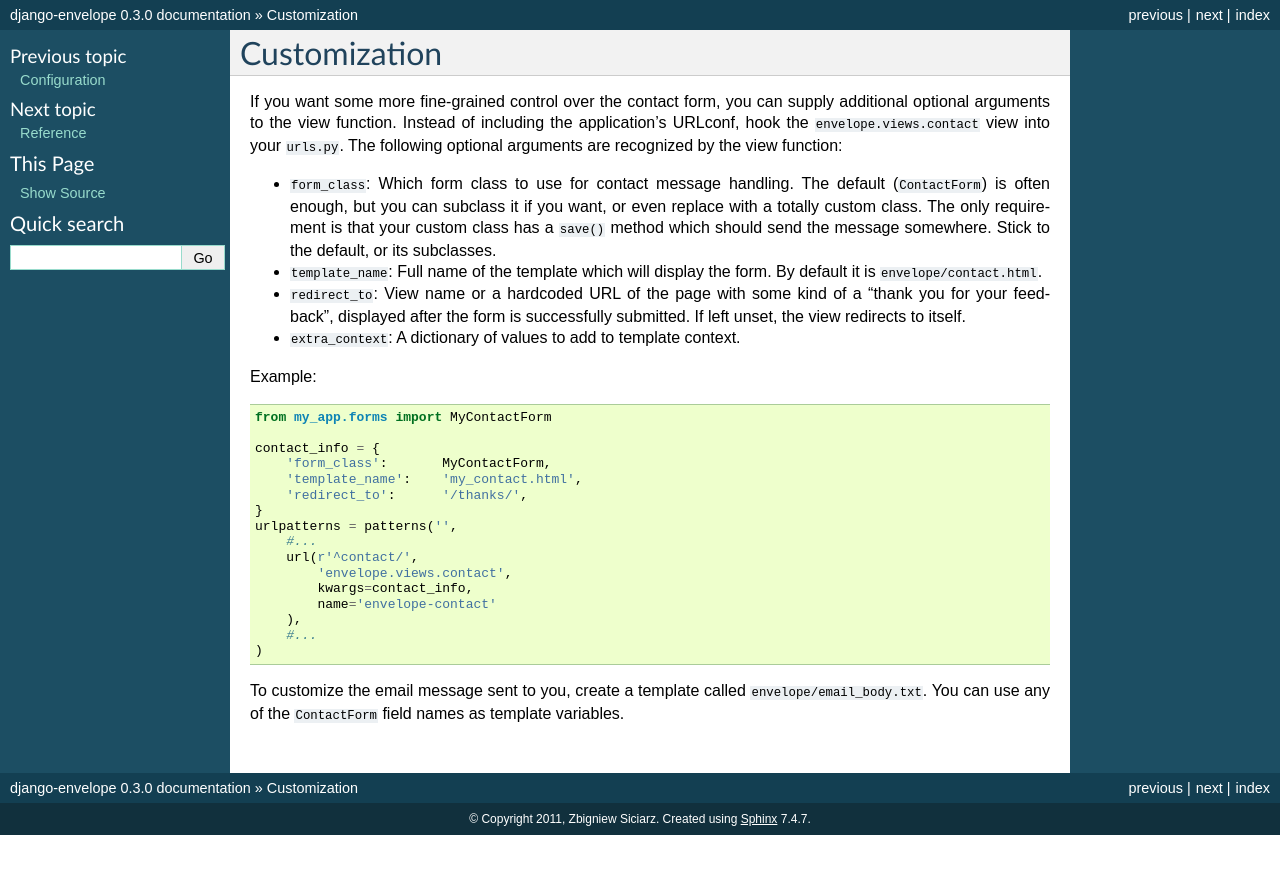
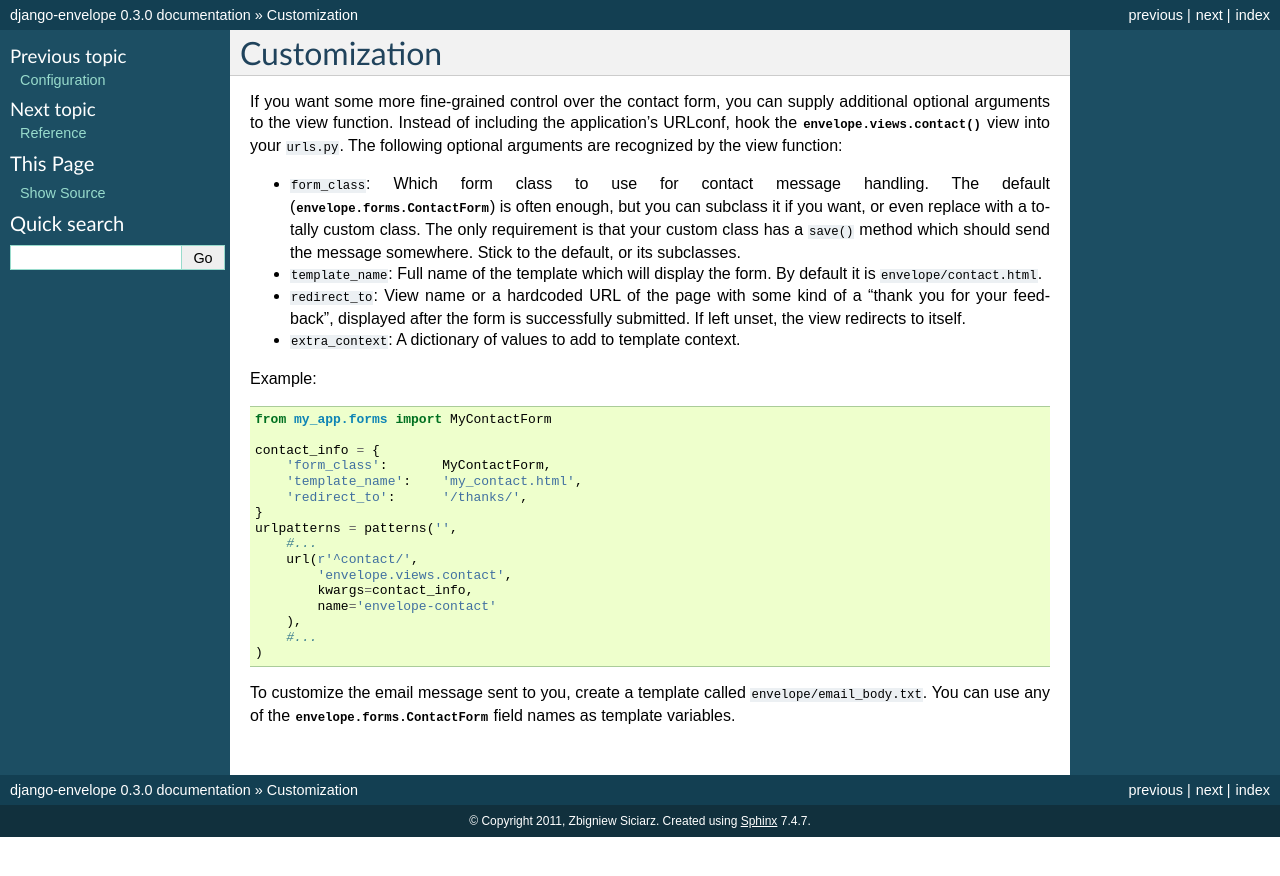
Before and after one commit to zsiciarz/django-envelope, a Sphinx documentation site: the page built from docs/customization.rst, in a window 1280 px wide. Shown: the top 876 px of the page. Built offline with Sphinx 7.4.7, drawn with Linux system fonts in a browser that asks for light colours.

Commit message:
Cross-references in the docs are cool.

```diff
--- a/docs/customization.rst
+++ b/docs/customization.rst
@@ -4,12 +4,12 @@ Customization
 
 If you want some more fine-grained control over the contact form, you can
 supply additional optional arguments to the view function. Instead of including
-the application's URLconf, hook the ``envelope.views.contact`` view into your
+the application's URLconf, hook the :func:`envelope.views.contact` view into your
 ``urls.py``. The following optional arguments are recognized by the view function:
 
 * ``form_class``: Which form class to use for contact message handling.
-  The default (``ContactForm``) is often enough, but you can subclass it if you
-  want, or even replace with a totally custom class. The only requirement is
+  The default (:class:`envelope.forms.ContactForm`) is often enough, but you can subclass it
+  if you want, or even replace with a totally custom class. The only requirement is
   that your custom class has a ``save()`` method which should send the message
   somewhere. Stick to the default, or its subclasses.
 
@@ -42,5 +42,4 @@ Example::
     )
 
 To customize the email message sent to you, create a template called
-``envelope/email_body.txt``. You can use any of the ``ContactForm`` field names
-as template variables.
+``envelope/email_body.txt``. You can use any of the :class:`envelope.forms.ContactForm` field names as template variables.
```
Also changed, not shown: 1 other file.
